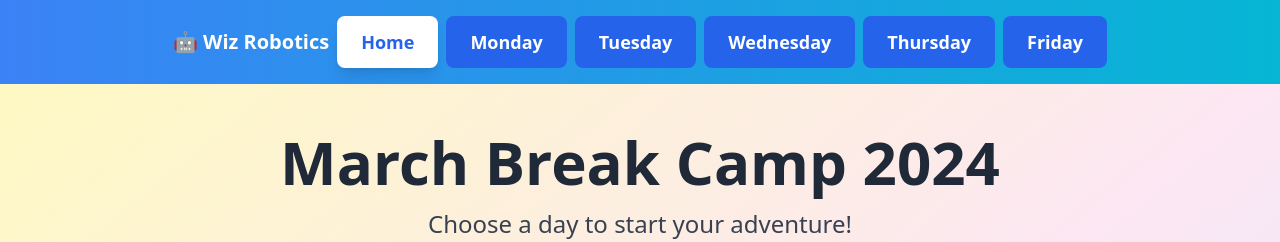
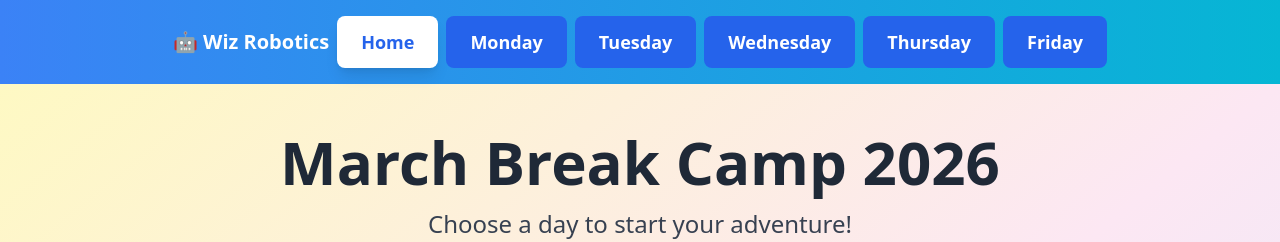
Before and after one commit to srigan-s/wizrobotics-marchbreak, a React (Vite) app: page / in a window 1280 px wide. Shown: the top 242 px of the page. Built offline with nearby package versions, Linux system fonts and the light colour scheme.

Commit message:
Updated HomePage.tsx

```diff
--- a/src/components/HomePage.tsx
+++ b/src/components/HomePage.tsx
@@ -16,7 +16,7 @@ function HomePage({ onNavigate }: HomePageProps) {
       <div className="container mx-auto px-4 py-12">
         <div className="text-center mb-12">
           <h1 className="text-6xl font-bold text-gray-800 mb-4">
-            March Break Camp 2024
+            March Break Camp 2026
           </h1>
           <p className="text-2xl text-gray-700">
             Choose a day to start your adventure!
```
